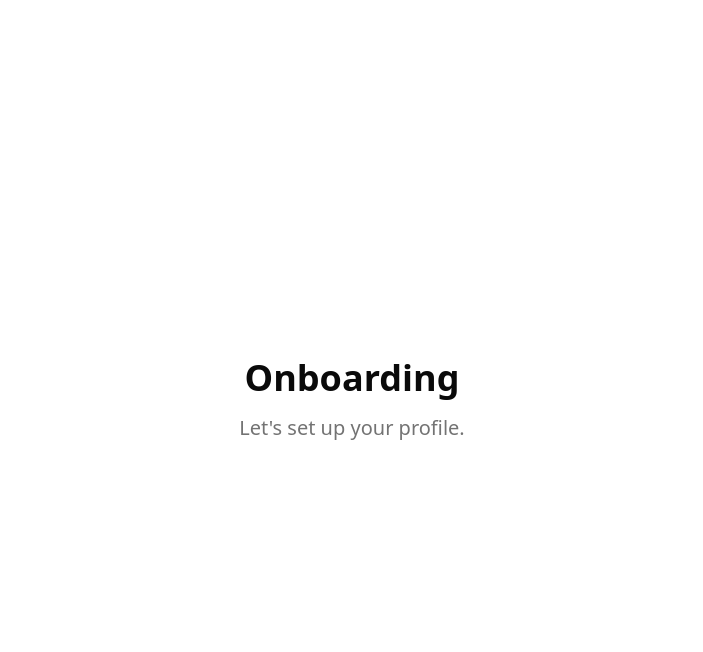
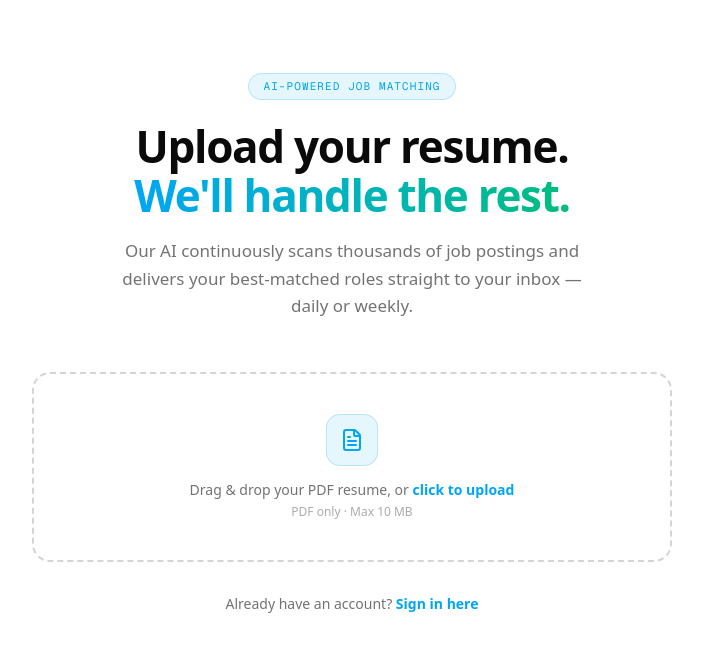
Before and after one commit to LanceHsun/CS7180_HW3-Context-Engineering_Best-Match-, a Next.js app: page /onboarding in a window 1280 px wide. Shown: the top 652 px of the page, without its empty margins (288-991 px from the left). Built offline with nearby package versions, Linux system fonts and the light colour scheme; no server answers.

Commit message:
feat: #7 Build Onboarding page hero and PDF dropzone UI

```diff
--- a/app/(auth)/onboarding/page.tsx
+++ b/app/(auth)/onboarding/page.tsx
@@ -1,10 +1,31 @@
+import { HeroSection } from "@/components/features/onboarding/hero-section";
+import { ResumeDropzone } from "@/components/features/onboarding/resume-dropzone";
+import Link from "next/link";
+import { Metadata } from "next";
+
+export const metadata: Metadata = {
+  title: "Upload Resume | BestMatch",
+  description: "Upload your resume to start receiving AI-powered job matches.",
+};
+
 export default function OnboardingPage() {
   return (
-    <div className="flex min-h-screen flex-col items-center justify-center p-24">
-      <h1 className="text-4xl font-bold">Onboarding</h1>
-      <p className="text-muted-foreground mt-4 text-xl">
-        Let&apos;s set up your profile.
-      </p>
+    <div className="bg-background min-h-[calc(100vh-58px)] px-6 py-18">
+      <div className="mx-auto max-w-[640px]">
+        <HeroSection />
+        <div className="mt-13">
+          <ResumeDropzone />
+        </div>
+        <p className="text-muted-foreground mt-8 text-center text-sm">
+          Already have an account?{" "}
+          <Link
+            href="/signin"
+            className="font-semibold text-sky-500 hover:underline"
+          >
+            Sign in here
+          </Link>
+        </p>
+      </div>
     </div>
   );
 }
--- /dev/null
+++ b/components/features/onboarding/hero-section.tsx
@@ -0,0 +1,22 @@
+"use client";
+
+export function HeroSection() {
+  return (
+    <div className="mb-13 text-center">
+      <div className="mb-5.5 inline-block rounded-full border border-sky-500/20 bg-sky-500/10 px-3.5 py-1 font-mono text-[11px] tracking-widest text-sky-500 uppercase">
+        AI-Powered Job Matching
+      </div>
+      <h1 className="text-foreground mb-4 text-[44px] leading-[1.13] font-bold tracking-[-0.03em]">
+        Upload your resume.
+        <br />
+        <span className="bg-linear-to-r from-sky-500 to-emerald-500 bg-clip-text text-transparent">
+          We&apos;ll handle the rest.
+        </span>
+      </h1>
+      <p className="text-muted-foreground mx-auto max-w-[460px] text-[17px] leading-relaxed">
+        Our AI continuously scans thousands of job postings and delivers your
+        best-matched roles straight to your inbox — daily or weekly.
+      </p>
+    </div>
+  );
+}
--- /dev/null
+++ b/components/features/onboarding/resume-dropzone.tsx
@@ -0,0 +1,167 @@
+"use client";
+
+import { useState, useRef } from "react";
+import { FileText, CheckCircle2, AlertCircle } from "lucide-react";
+import { motion, AnimatePresence } from "framer-motion";
+import { ScanLine } from "./scan-line";
+import { cn } from "@/lib/utils";
+
+export function ResumeDropzone() {
+  const [dragOver, setDragOver] = useState(false);
+  const [status, setStatus] = useState<
+    "idle" | "scanning" | "success" | "error"
+  >("idle");
+  const [errorHeader, setErrorHeader] = useState("");
+  const [fileName, setFileName] = useState("");
+  const fileInputRef = useRef<HTMLInputElement>(null);
+
+  const simulateParse = (file: File) => {
+    setStatus("scanning");
+    setFileName(file.name);
+    setTimeout(() => {
+      setStatus("success");
+    }, 2800);
+  };
+
+  const validateFile = (file: File) => {
+    if (file.type !== "application/pdf") {
+      setStatus("error");
+      setErrorHeader("PDF only");
+      return false;
+    }
+    if (file.size > 10 * 1024 * 1024) {
+      setStatus("error");
+      setErrorHeader("Max 10 MB");
+      return false;
+    }
+    return true;
+  };
+
+  const handleDrop = (e: React.DragEvent) => {
+    e.preventDefault();
+    setDragOver(false);
+    const file = e.dataTransfer.files[0];
+    if (file && validateFile(file)) {
+      simulateParse(file);
+    }
+  };
+
+  const handleFileChange = (e: React.ChangeEvent<HTMLInputElement>) => {
+    const file = e.target.files?.[0];
+    if (file && validateFile(file)) {
+      simulateParse(file);
+    }
+  };
+
+  return (
+    <div className="w-full">
+      <div
+        onDragOver={(e) => {
+          e.preventDefault();
+          setDragOver(true);
+        }}
+        onDragLeave={() => setDragOver(false)}
+        onDrop={handleDrop}
+        onClick={() => {
+          if (status === "idle" || status === "error") {
+            fileInputRef.current?.click();
+          }
+        }}
+        className={cn(
+          "relative h-[190px] w-full cursor-pointer overflow-hidden rounded-2xl border-2 border-dashed transition-all duration-200",
+          dragOver
+            ? "border-sky-500 bg-sky-500/10 shadow-[0_0_0_4px_rgba(14,165,233,0.1)]"
+            : status === "scanning" || status === "success"
+              ? "cursor-default border-sky-500/30"
+              : status === "error"
+                ? "border-destructive bg-destructive/5"
+                : "border-muted-foreground/30 hover:border-muted-foreground/50 bg-background"
+        )}
+      >
+        <input
+          type="file"
+          ref={fileInputRef}
+          onChange={handleFileChange}
+          accept=".pdf"
+          className="hidden"
+        />
+
+        <AnimatePresence mode="wait">
+          {status === "idle" && (
+            <motion.div
+              key="idle"
+              initial={{ opacity: 0 }}
+              animate={{ opacity: 1 }}
+              exit={{ opacity: 0 }}
+              className="flex h-full flex-col items-center justify-center gap-3.5"
+            >
+              <div className="flex h-13 w-13 items-center justify-center rounded-xl border border-sky-500/20 bg-sky-500/10">
+                <FileText className="h-6 w-6 text-sky-500" />
+              </div>
+              <div className="text-center">
+                <p className="text-muted-foreground text-sm font-medium">
+                  Drag & drop your PDF resume, or{" "}
+                  <span className="font-semibold text-sky-500 hover:underline">
+                    click to upload
+                  </span>
+                </p>
+                <p className="text-muted-foreground/60 mt-1 text-xs">
+                  PDF only · Max 10 MB
+                </p>
+              </div>
+            </motion.div>
+          )}
+
+          {status === "scanning" && (
+            <motion.div
+              key="scanning"
+              initial={{ opacity: 0 }}
+              animate={{ opacity: 1 }}
+              exit={{ opacity: 0 }}
+              className="h-full"
+            >
+              <ScanLine />
+            </motion.div>
+          )}
+
+          {status === "success" && (
+            <motion.div
+              key="success"
+              initial={{ opacity: 0, scale: 0.95 }}
+              animate={{ opacity: 1, scale: 1 }}
+              className="flex h-full flex-col items-center justify-center gap-2.5"
+            >
+              <div className="inline-flex items-center justify-center rounded-full bg-emerald-100 p-2 text-emerald-600">
+                <CheckCircle2 className="h-10 w-10" />
+              </div>
+              <p className="text-sm font-semibold text-emerald-600">
+                Parsed — {fileName}
+              </p>
+            </motion.div>
+          )}
+
+          {status === "error" && (
+            <motion.div
+              key="error"
+              initial={{ opacity: 0, y: 10 }}
+              animate={{ opacity: 1, y: 0 }}
+              className="flex h-full flex-col items-center justify-center gap-3"
+            >
+              <div className="bg-destructive/10 text-destructive inline-flex items-center justify-center rounded-full p-2">
+                <AlertCircle className="h-10 w-10" />
+              </div>
+              <div className="text-center">
+                <p className="text-destructive text-sm font-semibold">
+                  {errorHeader}
+                </p>
+                <p className="text-muted-foreground mt-1 text-xs">
+                  Please try again with a valid PDF file.
+                </p>
+              </div>
+            </motion.div>
+          )}
+        </AnimatePresence>
+      </div>
+    </div>
+  );
+}
--- /dev/null
+++ b/components/features/onboarding/scan-line.tsx
@@ -0,0 +1,58 @@
+"use client";
+
+import { motion } from "framer-motion";
+
+export function ScanLine() {
+  return (
+    <div className="relative h-full w-full overflow-hidden rounded-[10px]">
+      <div className="absolute inset-0 rounded-[10px] bg-linear-to-br from-sky-100 to-emerald-50" />
+
+      {/* Scanning Line */}
+      <motion.div
+        className="absolute right-0 left-0 h-0.5 bg-linear-to-r from-transparent via-sky-500 to-transparent shadow-[0_0_12px_rgba(14,165,233,0.5)]"
+        animate={{
+          top: ["8%", "84%", "8%"],
+        }}
+        transition={{
+          duration: 1.8,
+          repeat: Infinity,
+          ease: "easeInOut",
+        }}
+      />
+
+      {/* Grid Lines */}
+      {[...Array(6)].map((_, i) => (
+        <div
+          key={i}
+          className="absolute right-0 left-0 h-px bg-sky-500/10"
+          style={{ top: `${(i + 1) * 14}%` }}
+        />
+      ))}
+
+      {/* Status Text and Pulse */}
+      <div className="absolute inset-0 flex flex-col items-center justify-center gap-2.5">
+        <div className="font-mono text-xs font-bold tracking-[0.2em] text-sky-500">
+          PARSING RESUME
+        </div>
+        <div className="flex gap-1.5">
+          {[0, 1, 2].map((i) => (
+            <motion.div
+              key={i}
+              className="h-1.5 w-1.5 rounded-full bg-sky-500"
+              animate={{
+                opacity: [0.3, 1, 0.3],
+                scale: [0.8, 1, 0.8],
+              }}
+              transition={{
+                duration: 1.2,
+                repeat: Infinity,
+                delay: i * 0.2,
+                ease: "easeInOut",
+              }}
+            />
+          ))}
+        </div>
+      </div>
+    </div>
+  );
+}
--- a/project_memory/memory.md
+++ b/project_memory/memory.md
@@ -12,6 +12,7 @@ This file serves as the definitive journal for the BestMatch project. It tracks
 | 2026-03-02 | `bbbb4a0d` | Frontend Project Scaffolding | Initialized Next.js 15 + Shadcn UI; Setup routing, ESLint/Prettier/Husky; Updated standards. | ✅ Complete |
 | 2026-03-03 | `bbbb4a0d` | Next.js Version Alignment | Downgraded Next.js from 16 to 15 to align with `.antigravityrules`. | ✅ Complete |
 | 2026-03-03 | `bbbb4a0d` | Magic Link Sign-in Implementation | Implemented Magic Link sign-in UI and logic with Supabase; Added unit tests and Vitest configuration. | ✅ Complete |
+| 2026-03-03 | `993a1c3d` | Onboarding UI Implementation | Built Hero section and PDF dropzone with AI scan-line animation; Resolved route conflicts. | ✅ Complete |
 | 2026-03-03 | `87d36805` | Auth Session & Route Protection | Implemented session persistence, middleware redirection, auth callback, and `useUser` hook. | ✅ Complete |
 
 ## Architectural Decisions
```
